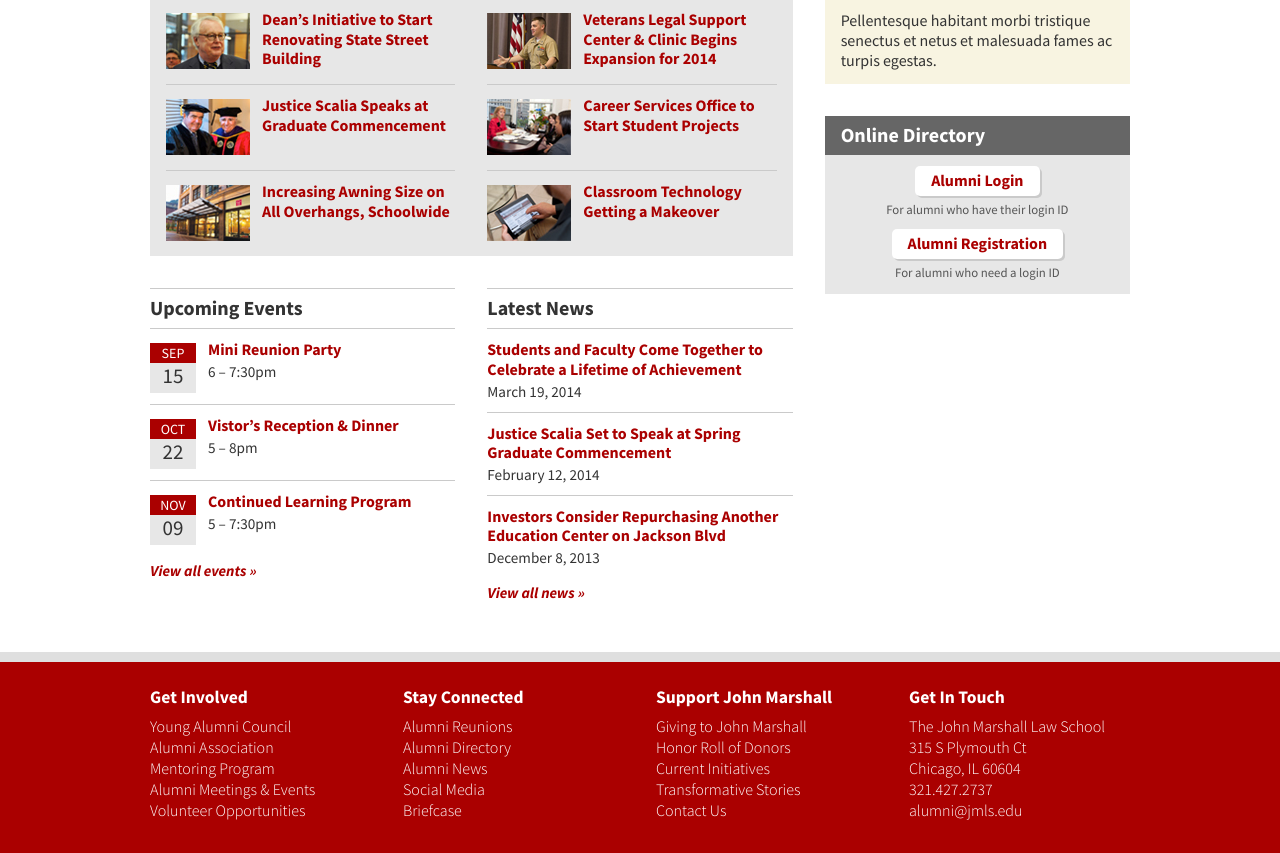
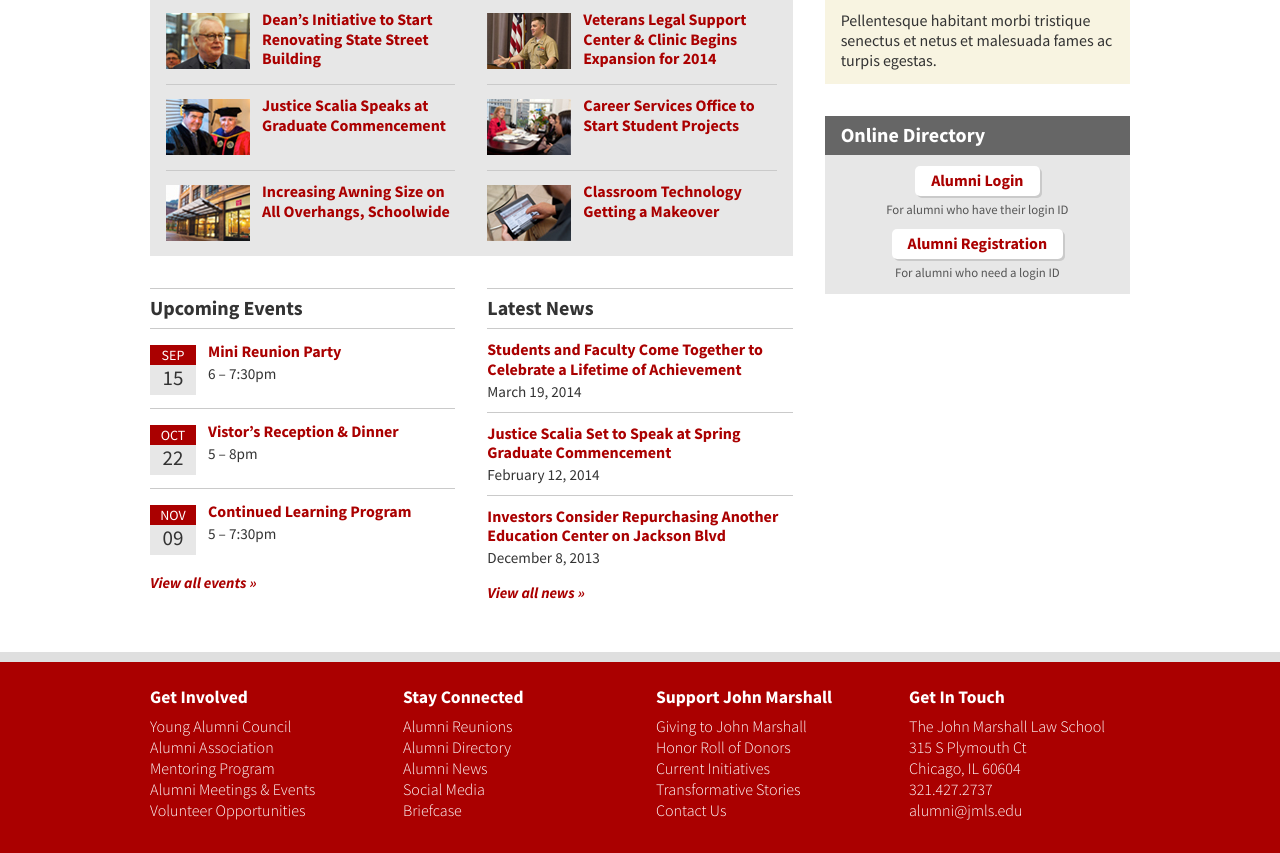
Before and after one commit to stephenkarpeles/alumni.jmls.edu, a PHP site: page / in a window 1280 px wide. Shown: the part 525-1378 px from the top of the page. Run offline with PHP 8.4, Linux system fonts and the light colour scheme; grey boxes labelled with a size stand in for pictures from a placeholder-image service; some libraries are stand-ins or nearby versions.

Commit message:
Update media-box-tall

```diff
--- a/compass_app_log.txt
+++ b/compass_app_log.txt
@@ -1419,3 +1419,5 @@ Load paths:
 2013-10-29 16:44:11 overwrite css/main.css
 2013-10-29 16:44:28 overwrite css/main.css
 2013-10-29 16:44:35 overwrite css/main.css
+2013-10-30 09:46:00 overwrite css/main.css
+2013-10-30 09:46:35 overwrite css/main.css
--- a/css/main.css
+++ b/css/main.css
@@ -772,6 +772,11 @@ h4 {
 }
 
 /* line 15, ../sass/components/_modules.scss */
+.media-box-tall {
+  padding: 13px 0;
+}
+
+/* line 18, ../sass/components/_modules.scss */
 .media,
 .media-content {
   overflow: hidden;
@@ -779,19 +784,19 @@ h4 {
   zoom: 1;
 }
 
-/* line 20, ../sass/components/_modules.scss */
+/* line 23, ../sass/components/_modules.scss */
 .media-content {
   line-height: 1.2;
 }
 
-/* line 23, ../sass/components/_modules.scss */
+/* line 26, ../sass/components/_modules.scss */
 .media .graphic {
   float: left;
   margin-top: 3px;
   margin-right: 12px;
 }
 
-/* line 30, ../sass/components/_modules.scss */
+/* line 33, ../sass/components/_modules.scss */
 .header-bar {
   padding: 8px 16px 9px;
   font-weight: 700;
@@ -799,57 +804,57 @@ h4 {
   line-height: 1.1;
 }
 
-/* line 36, ../sass/components/_modules.scss */
+/* line 39, ../sass/components/_modules.scss */
 .header-bar-red {
   background: #aa0000;
   color: white;
 }
 
-/* line 37, ../sass/components/_modules.scss */
+/* line 40, ../sass/components/_modules.scss */
 .header-bar-gray {
   background: #666666;
   color: white;
 }
 
-/* line 38, ../sass/components/_modules.scss */
+/* line 41, ../sass/components/_modules.scss */
 .header-bar-gold {
   background: #bf9d3e;
   color: white;
 }
 
-/* line 40, ../sass/components/_modules.scss */
+/* line 43, ../sass/components/_modules.scss */
 .header-bar-basic {
   padding: 8px 0 9px;
   border-top: 1px solid #cacaca;
   border-bottom: 1px solid #cacaca;
 }
 
-/* line 46, ../sass/components/_modules.scss */
+/* line 49, ../sass/components/_modules.scss */
 .feature-box {
   padding: 0 16px;
 }
 
-/* line 47, ../sass/components/_modules.scss */
+/* line 50, ../sass/components/_modules.scss */
 .feature-box-color {
   padding: 11px 16px 14px;
 }
 
-/* line 48, ../sass/components/_modules.scss */
+/* line 51, ../sass/components/_modules.scss */
 .feature-box-no-color {
   padding: 11px 16px 0;
 }
 
-/* line 50, ../sass/components/_modules.scss */
+/* line 53, ../sass/components/_modules.scss */
 .feature-box-gray {
   background: #e7e7e7;
 }
 
-/* line 51, ../sass/components/_modules.scss */
+/* line 54, ../sass/components/_modules.scss */
 .feature-box-gold {
   background: #f8f4e1;
 }
 
-/* line 55, ../sass/components/_modules.scss */
+/* line 58, ../sass/components/_modules.scss */
 .action-bar a {
   display: block;
   margin-bottom: 1em;
@@ -860,23 +865,23 @@ h4 {
   text-transform: uppercase;
   color: white;
 }
-/* line 64, ../sass/components/_modules.scss */
+/* line 67, ../sass/components/_modules.scss */
 .action-bar a:hover, .action-bar a:active {
   background: #bb0000;
   color: white;
 }
 
-/* line 69, ../sass/components/_modules.scss */
+/* line 72, ../sass/components/_modules.scss */
 .highlight {
   text-align: center;
 }
 
-/* line 72, ../sass/components/_modules.scss */
+/* line 75, ../sass/components/_modules.scss */
 .highlight img {
   width: 100%;
 }
 
-/* line 75, ../sass/components/_modules.scss */
+/* line 78, ../sass/components/_modules.scss */
 .highlight-wrap {
   overflow: hidden;
   clear: both;
@@ -884,13 +889,13 @@ h4 {
   padding: 0;
 }
 @media (min-width: 480px) {
-  /* line 75, ../sass/components/_modules.scss */
+  /* line 78, ../sass/components/_modules.scss */
   .highlight-wrap {
     margin-left: -2em;
   }
 }
 
-/* line 82, ../sass/components/_modules.scss */
+/* line 85, ../sass/components/_modules.scss */
 .highlight-unit {
   position: relative;
   overflow: visible;
@@ -899,23 +904,23 @@ h4 {
   padding-left: 1.5em;
 }
 @media (min-width: 480px) {
-  /* line 82, ../sass/components/_modules.scss */
+  /* line 85, ../sass/components/_modules.scss */
   .highlight-unit {
     padding-left: 2em;
   }
 }
 @media (min-width: 900px) {
-  /* line 82, ../sass/components/_modules.scss */
+  /* line 85, ../sass/components/_modules.scss */
   .highlight-unit {
     width: 33%;
   }
 }
-/* line 90, ../sass/components/_modules.scss */
+/* line 93, ../sass/components/_modules.scss */
 .highlight-unit img {
   padding-bottom: 0.25em;
 }
 
-/* line 93, ../sass/components/_modules.scss */
+/* line 96, ../sass/components/_modules.scss */
 .highlight-header {
   height: 4.75em;
   font-size: 1.17em;
@@ -923,25 +928,25 @@ h4 {
   line-height: 1.1;
 }
 @media (min-width: 360px) {
-  /* line 93, ../sass/components/_modules.scss */
+  /* line 96, ../sass/components/_modules.scss */
   .highlight-header {
     height: 4em;
   }
 }
 @media (min-width: 800px) {
-  /* line 93, ../sass/components/_modules.scss */
+  /* line 96, ../sass/components/_modules.scss */
   .highlight-header {
     height: 3.75em;
   }
 }
 
-/* line 102, ../sass/components/_modules.scss */
+/* line 105, ../sass/components/_modules.scss */
 .datebox {
   width: 46px;
   text-align: center;
 }
 
-/* line 106, ../sass/components/_modules.scss */
+/* line 109, ../sass/components/_modules.scss */
 .datebox-header {
   width: 100%;
   padding-top: 1px;
@@ -952,7 +957,7 @@ h4 {
   color: white;
 }
 
-/* line 115, ../sass/components/_modules.scss */
+/* line 118, ../sass/components/_modules.scss */
 .datebox-content {
   background: #e7e7e7;
   font-size: 21px;
--- a/index.php
+++ b/index.php
@@ -133,7 +133,7 @@
 					<div class="module">
 
 						<!-- Event -->
-						<div class="media-box">
+						<div class="media-box media-box-tall">
 							<div class="media">
 								<div href="" class="graphic">
 									<div class="datebox">
@@ -149,7 +149,7 @@
 						</div>
 
 						<!-- Event -->
-						<div class="media-box">
+						<div class="media-box media-box-tall">
 							<div class="media">
 								<div href="" class="graphic">
 									<div class="datebox">
@@ -165,7 +165,7 @@
 						</div>
 
 						<!-- Event -->
-						<div class="media-box">
+						<div class="media-box media-box-tall">
 							<div class="media">
 								<div href="" class="graphic">
 									<div class="datebox">
--- a/interior.php
+++ b/interior.php
@@ -101,7 +101,7 @@
 								<div class="header-bar header-bar-gold">Upcoming Events</div>
 
 								<!-- Event -->
-								<div class="media-box">
+								<div class="media-box media-box-tall">
 									<div class="feature-box">
 										<div class="media">
 											<div href="" class="graphic">
@@ -119,7 +119,7 @@
 								</div>
 
 								<!-- Event -->
-								<div class="media-box">
+								<div class="media-box media-box-tall">
 									<div class="feature-box">
 										<div class="media">
 											<div href="" class="graphic">
@@ -137,7 +137,7 @@
 								</div>
 
 								<!-- Event -->
-								<div class="media-box">
+								<div class="media-box media-box-tall">
 									<div class="feature-box">
 										<div class="media">
 											<div href="" class="graphic">
--- a/sass/components/_modules.scss
+++ b/sass/components/_modules.scss
@@ -10,6 +10,9 @@
 	border-top: 1px solid $lighter-gray;
 	&:first-child {
 		border-top: none;	} }
+
+
+.media-box-tall { padding: 13px 0; }
 
 .media,
 .media-content {
```
